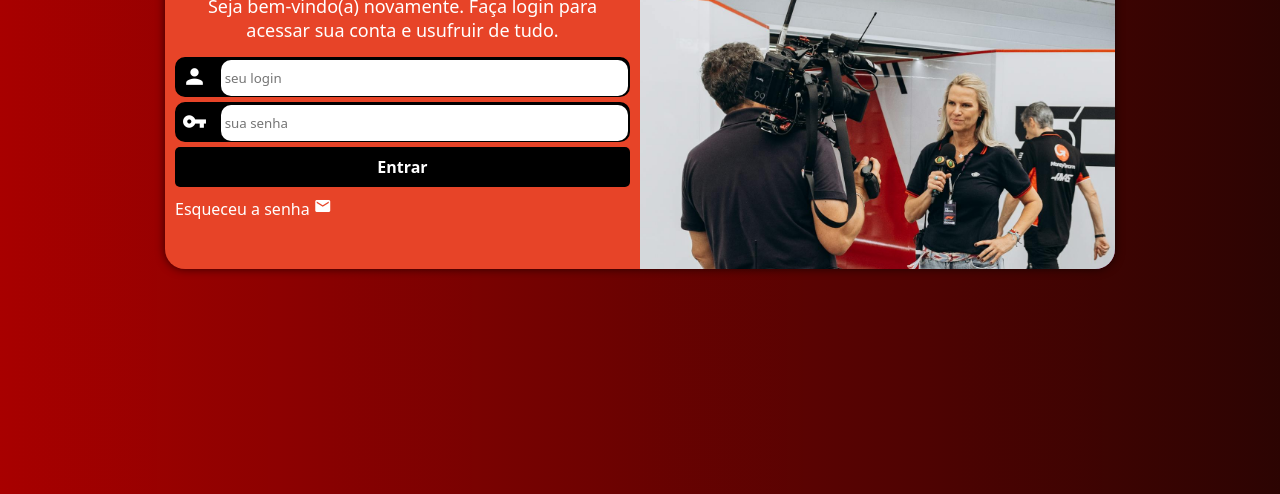
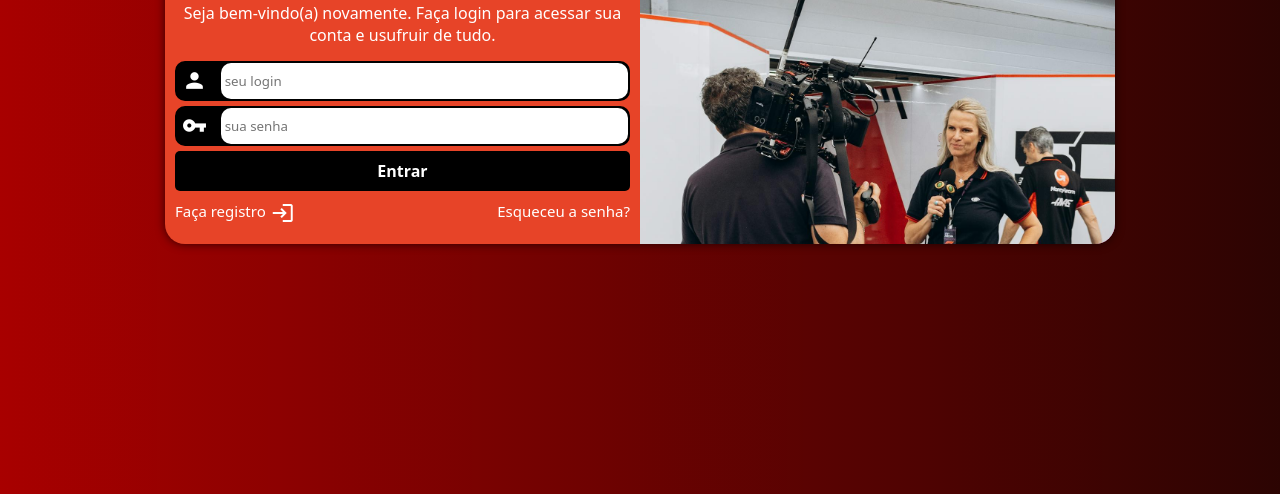
Before and after one commit to wgutto/projeto-login, a plain HTML site: page index.html in a window 1280 px wide. Shown: the part 306-800 px from the top of the page. Drawn offline with Linux system fonts and the light colour scheme.

Commit message:
new update

```diff
--- a/index.html
+++ b/index.html
@@ -30,7 +30,15 @@
                     </div>
 
                     <input type="submit" value="Entrar" id="botao-entrar">
-                    <a href="esqueci-senha.html" id="botao-esqueci-senha">Esqueceu a senha <span class="material-icons">mail</span></a>
+
+                    <div id="botoes-aside">
+                        <div id="botao-login-area">
+                            <a href="https://wgutto.github.io/projeto-login/" class="botao-aside">Faça registro</a>
+                            <span class="material-icons">login</span>
+                        </div>
+
+                        <a href="esqueceu-senha.html" target="_blank" class="botao-aside">Esqueceu a senha?</a>
+                    </div>
                 </form>
             </div>
         </section>
--- a/style/media-query.css
+++ b/style/media-query.css
@@ -5,7 +5,7 @@
         background-image: linear-gradient(to left, rgba(0, 0, 0, 0.76), #a80000);
     }
     section#login {
-        height: 350px;
+        height: 300px;
         width: 700px;
     }
     section div#imagem {
@@ -17,12 +17,6 @@
         float: right;
         width: 70%;
     }
-    section div#formulario h1 {
-        font-size: 35px;
-    }
-    section div#formulario p {
-        font-size: 17px;
-    }
 }
 
 @media screen and (min-width: 993px) { /*TELA GRANDES*/
@@ -30,7 +24,7 @@
         background-image: linear-gradient(to left, rgba(0, 0, 0, 0.76), #a80000);
     }
     section#login {
-        height: 350px;
+        height: 300px;
         width: 950px;
     }
     section div#imagem {
@@ -42,10 +36,4 @@
         float: left;
         width: 50%;
     }
-    section div#formulario h1 {
-        font-size: 40px;
-    }
-    section div#formulario p {
-        font-size: 18px;
-    }
 }
--- a/style/style.css
+++ b/style/style.css
@@ -11,6 +11,7 @@
     margin: 0px;
     padding: 0px;
     box-sizing: border-box;
+    color: white;
 }
 
 body, html {
@@ -31,7 +32,7 @@ section#login {
     left: 50%;
     overflow: hidden;
     width: 350px;
-    height: 520px;
+    height: 530px;
     border-radius: 20px;
 
     box-shadow: 0px 0px 10px rgba(0, 0, 0, 0.664);
@@ -56,11 +57,10 @@ section div#formulario {
 }
 section div#formulario h1 {
     text-align: center;
-    margin-bottom: 10px;
 }
 section div#formulario p {
     text-align: center;
-    margin-bottom: 15px;
+    margin: 15px 0px;
 }
 section div.campo {
     background-color: black;
@@ -81,7 +81,7 @@ section div.campo input {
     width: calc(100% - 44.5px);
     border-radius: 10px;
     border: none;
-    transform: translateY(-6px);
+    transform: translateY(-7px);
 }
 
 form label {
@@ -104,13 +104,24 @@ form #botao-entrar {
 form #botao-entrar:hover {
     background-color: rgb(20, 20, 20);
 }
-form a#botao-esqueci-senha {
+form #botoes-aside {
+    display: flex;
+    justify-content: space-between;
+}
+form .botao-aside {
+    font-size: 15px;
     text-decoration: none;
-    color: white;
 }
-form a#botao-esqueci-senha:hover {
+form .botao-aside:hover {
     text-decoration: underline;
 }
-form a#botao-esqueci-senha span {
-    font-size: 18px;
+form #botao-login-area {
+    padding-right: 5px;
+    display: flex;
 }
+form #botao-login-area a {
+    margin-right: 5px;
+}
+form #botao-login {
+    margin-right: 5px;
+}
```
